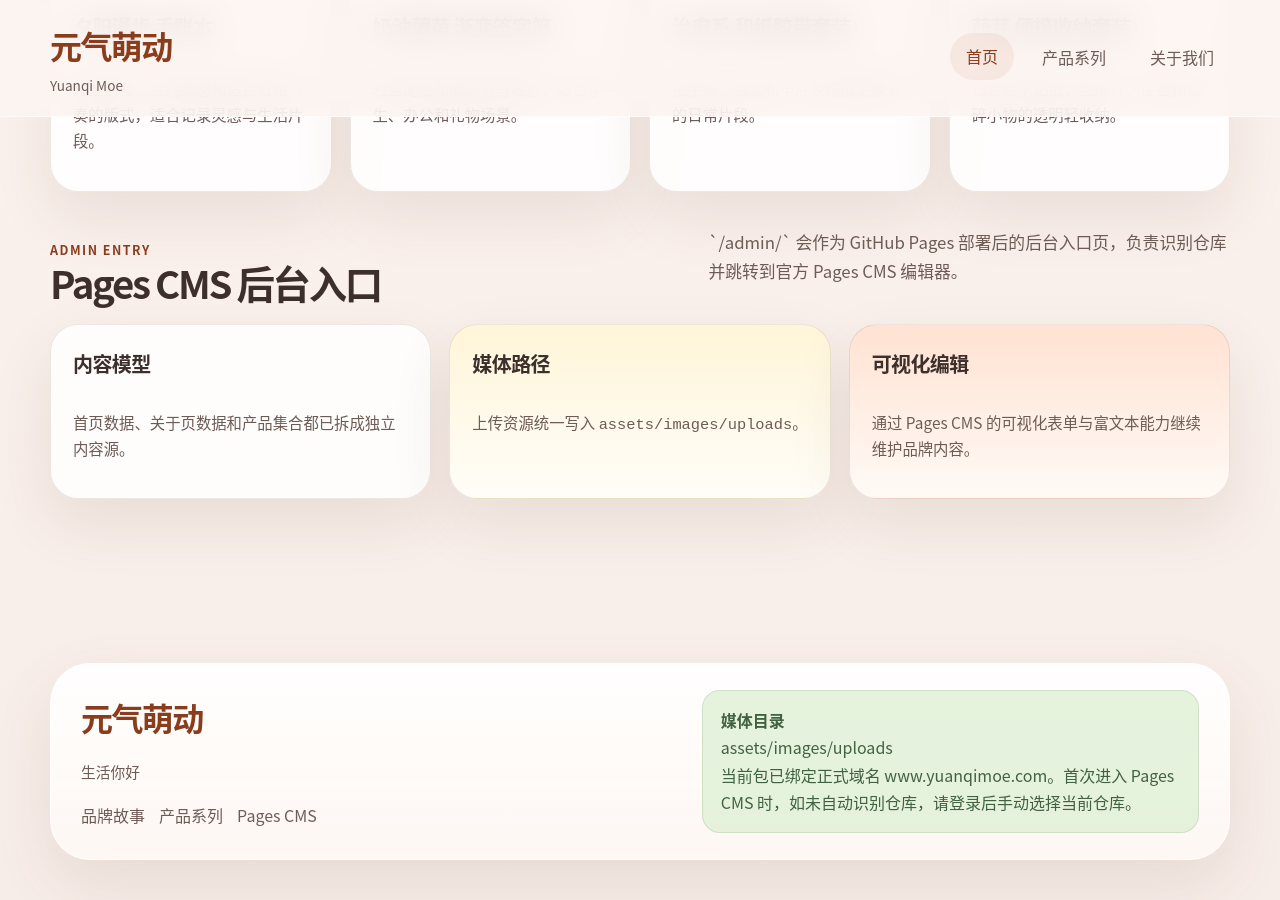
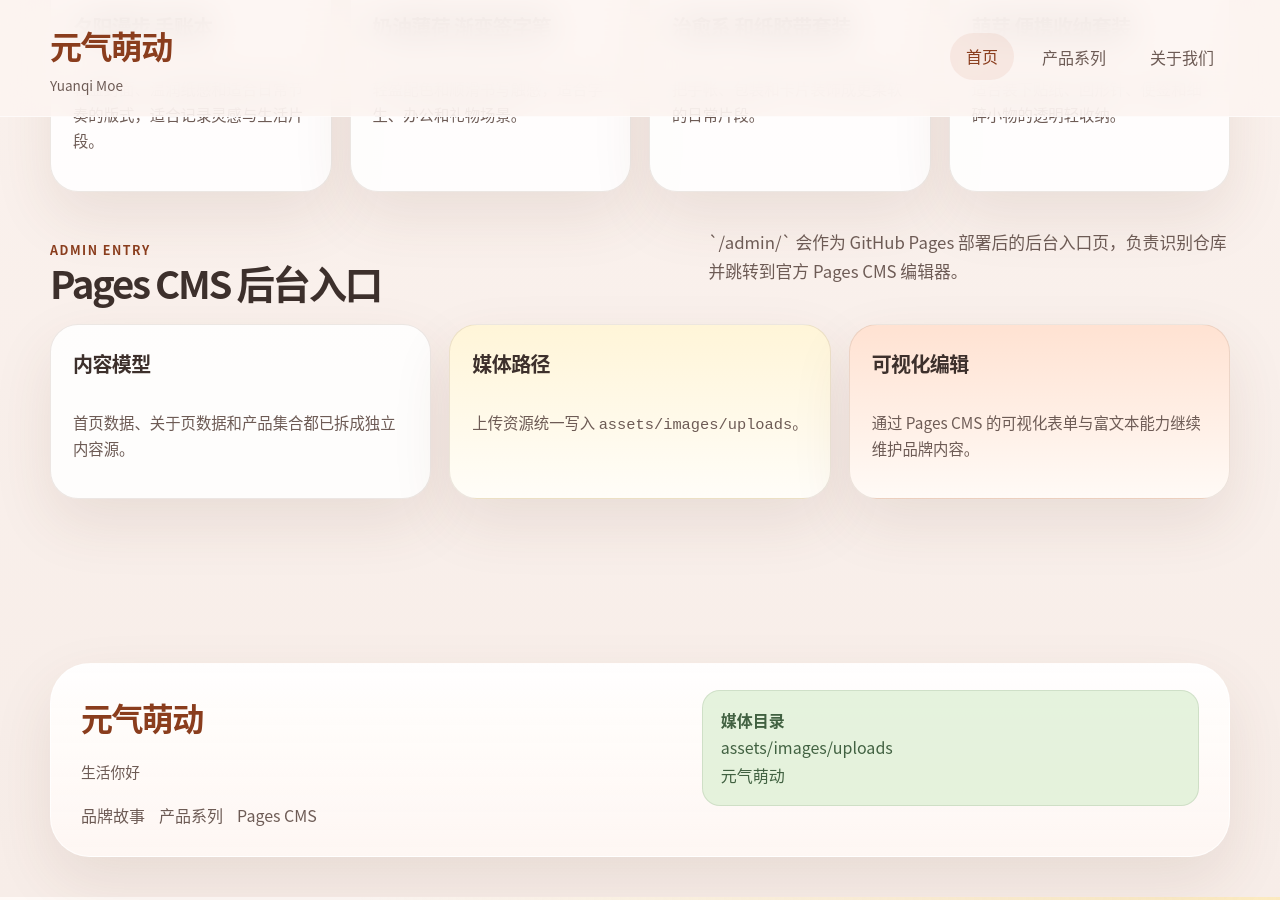
Before and after one commit to qichun9677-crypto/yuanqimoe-site, a Jekyll site: the page built from index.html, in a window 1280 px wide and 900 px high, scrolled down 2141 px. Built offline with Jekyll 4.4.1, drawn with Linux system fonts in a browser that asks for light colours.

Commit message:
Update _data/site.yml (via Pages CMS)

```diff
--- a/_data/site.yml
+++ b/_data/site.yml
@@ -5,4 +5,4 @@ email: hello@yuanqimoe.com
 phone: 400-800-2026
 address: 上海市静安区创意办公示例地址 18 号
 media_path: assets/images/uploads
-admin_note: 当前包已绑定正式域名 www.yuanqimoe.com。首次进入 Pages CMS 时，如未自动识别仓库，请登录后手动选择当前仓库。
+admin_note: 元气萌动
```
